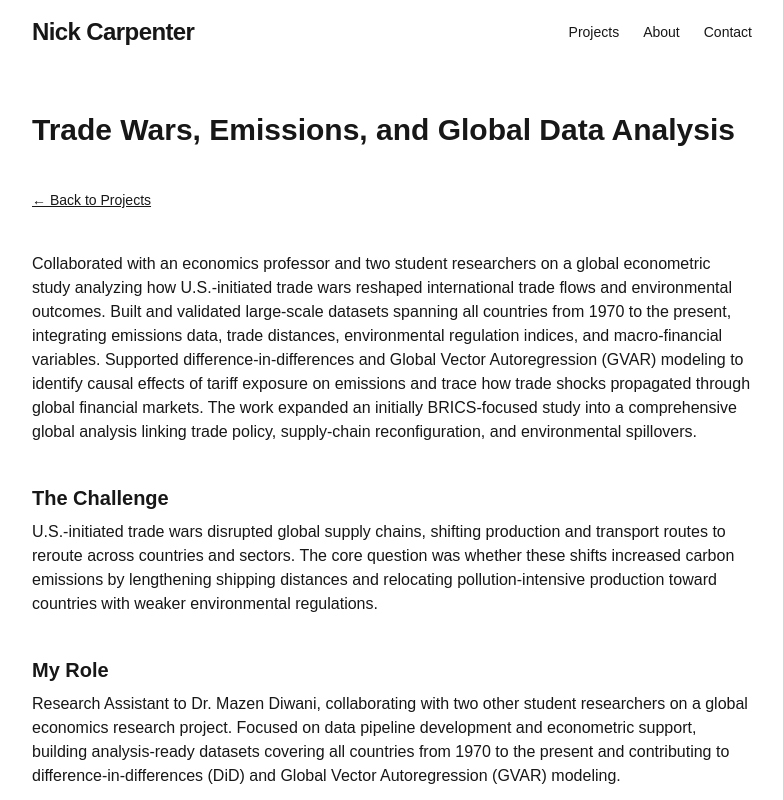
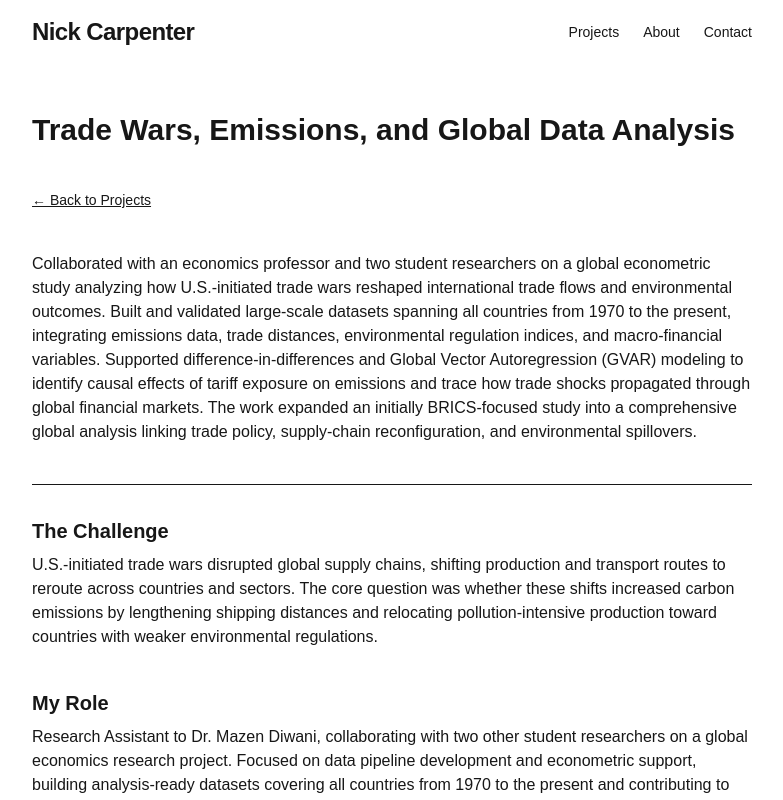
Before and after one commit to nickc32849/personal_website, a Next.js app: page /projects/trade-emissions in a window 1280 px wide. Shown: the top 800 px of the page, without its empty margins (248-1031 px from the left). Built offline with nearby package versions, Linux system fonts and the light colour scheme.

Commit message:
Add horizontal divider below project intro paragraph

```diff
--- a/app/projects/trade-emissions/page.tsx
+++ b/app/projects/trade-emissions/page.tsx
@@ -23,6 +23,9 @@ export default function TradeWarsEmissionsGlobalDataAnalysisPage() {
         into a comprehensive global analysis linking trade policy, supply-chain reconfiguration,
         and environmental spillovers.
       </p>
+
+      <hr className="my-8" />
+
 
       <Section title="The Challenge">
         <p>
```
